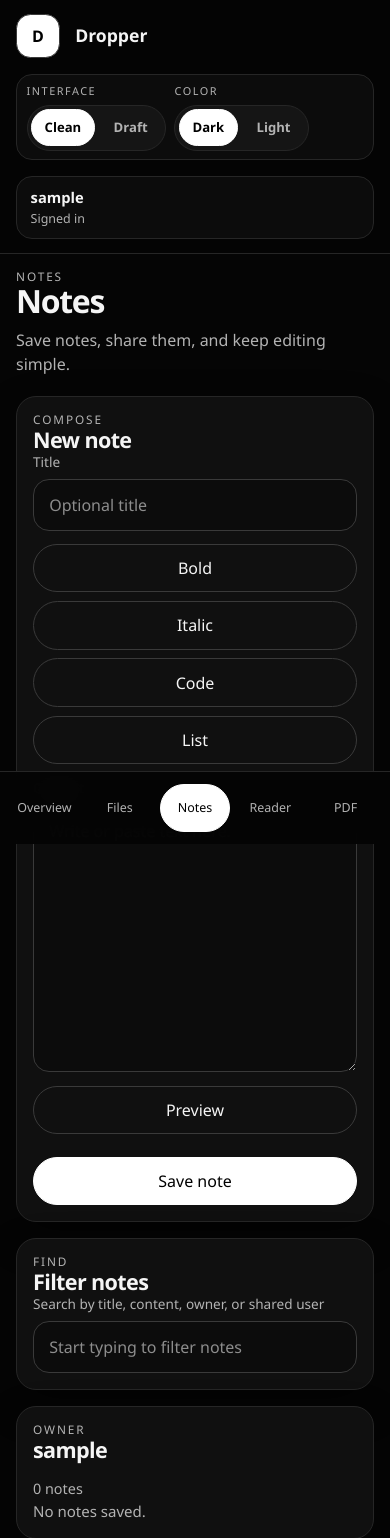
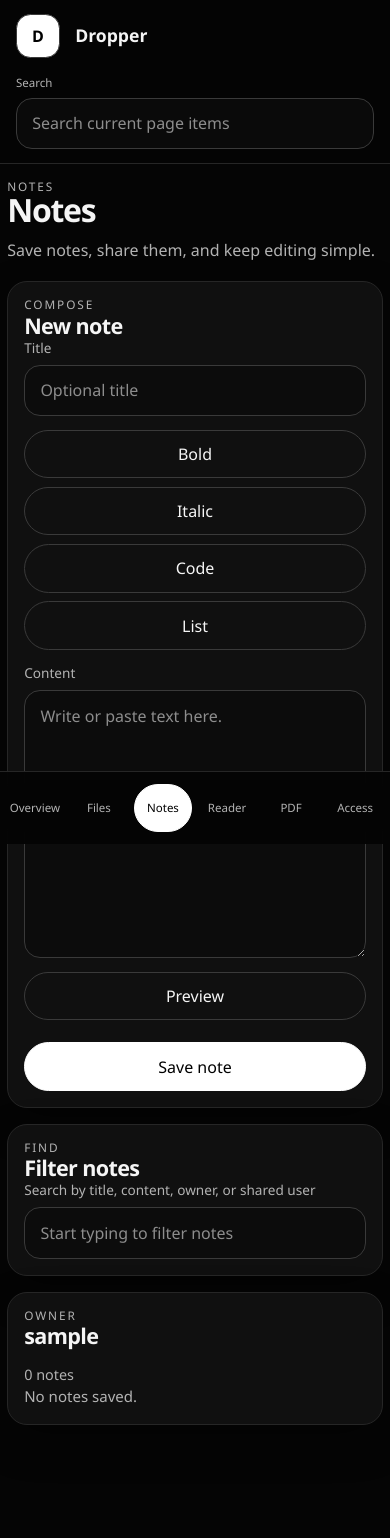
Before and after one commit to zof4/Research, a Flask app: page /text in a window 390 px wide. Shown: the top 1538 px of the page. After the commit the page ends 1484 px from the top, so only its background shows below. Run offline with Flask 3, Linux system fonts and the light colour scheme; the visitor is signed in with stand-in values (Sample User, id 1).

Commit message:
Improve mobile layout and note reading workflow

```diff
--- a/app.py
+++ b/app.py
@@ -1671,6 +1671,17 @@ def render_dashboard_page(active_page: str):
     return render_template("index.html", **context)
 
 
+def can_view_text_entry(entry: Dict, owner: str, viewer: str, admin_view: bool) -> bool:
+    if admin_view or owner == viewer:
+        return True
+    shared_with = {
+        normalize_username(str(value))
+        for value in entry.get("shared_with", [])
+        if normalize_username(str(value))
+    }
+    return viewer in shared_with
+
+
 @app.context_processor
 def utility_processor():
     return {
@@ -1836,6 +1847,32 @@ def files_page():
 @app.get("/text")
 def text_page():
     return render_dashboard_page("text")
+
+
+@app.get("/text/view/<entry_id>")
+@login_required
+def view_text_entry(entry_id: str):
+    viewer = current_username()
+    if not viewer:
+        raise Forbidden()
+
+    owner = get_target_username_from_request(default=viewer if not is_admin_user() else None)
+    paths = ensure_user_paths(owner)
+    entry = find_history_item(paths["text_history_file"], entry_id)
+    if entry is None or not can_view_text_entry(entry, owner, viewer, is_admin_user()):
+        raise NotFound()
+
+    return render_template(
+        "note.html",
+        entry=entry,
+        entry_owner=owner,
+        is_authenticated=True,
+        is_admin=is_admin_user(),
+        current_username=viewer,
+        selected_owner=owner,
+        available_share_users=[user for user in managed_usernames() if user != owner and user != ADMIN_USERNAME],
+        max_text_chars=MAX_TEXT_CHARS,
+    )
 
 
 @app.get("/latex")
--- a/static/app.js
+++ b/static/app.js
@@ -540,6 +540,43 @@
     });
   };
 
+  const initGlobalSearch = () => {
+    const input = document.querySelector("[data-global-search]");
+    if (!(input instanceof HTMLInputElement) || input.dataset.globalSearchInit) {
+      return;
+    }
+    input.dataset.globalSearchInit = "1";
+
+    const applySearch = () => {
+      const query = input.value || "";
+      const scopedInputs = document.querySelectorAll("[data-list-filter-input]");
+      scopedInputs.forEach((filterInput) => {
+        if (!(filterInput instanceof HTMLInputElement)) {
+          return;
+        }
+        filterInput.value = query;
+        filterInput.dispatchEvent(new Event("input", { bubbles: true }));
+      });
+    };
+
+    input.addEventListener("input", applySearch);
+  };
+
+  const initCompactHeaderOnScroll = () => {
+    const shell = document.querySelector(".app-shell");
+    if (!(shell instanceof HTMLElement) || shell.dataset.scrollHeaderInit) {
+      return;
+    }
+    shell.dataset.scrollHeaderInit = "1";
+
+    const syncCompactState = () => {
+      shell.classList.toggle("is-scrolled", window.scrollY > 0);
+    };
+
+    window.addEventListener("scroll", syncCompactState, { passive: true });
+    syncCompactState();
+  };
+
   const hasDashboardShell = (doc) =>
     shellSelectors.every((selector) => doc.querySelector(selector));
 
@@ -597,6 +634,8 @@
     initChatPolling();
     initFilePaste();
     initListFilters();
+    initGlobalSearch();
+    initCompactHeaderOnScroll();
     return true;
   };
 
@@ -718,4 +757,6 @@
   initChatPolling();
   initFilePaste();
   initListFilters();
+  initGlobalSearch();
+  initCompactHeaderOnScroll();
 })();
--- a/static/style.css
+++ b/static/style.css
@@ -138,6 +138,7 @@ summary::-webkit-details-marker {
   background: color-mix(in srgb, var(--bg) 92%, transparent);
   border-bottom: 1px solid var(--border);
   backdrop-filter: blur(14px);
+  transition: padding 140ms ease, gap 140ms ease;
 }
 
 .brand {
@@ -207,11 +208,20 @@ summary::-webkit-details-marker {
   border-color: var(--accent);
 }
 
-.header-status {
+.header-search {
   display: flex;
   align-items: center;
   justify-content: flex-end;
-  min-width: 0;
+  min-width: min(24rem, 100%);
+}
+
+.header-search .field {
+  width: min(24rem, 100%);
+  margin: 0;
+}
+
+.header-search .field span {
+  font-size: 0.72rem;
 }
 
 .appearance-panel {
@@ -297,6 +307,20 @@ summary::-webkit-details-marker {
 .app-layout {
   display: grid;
   grid-template-columns: 280px minmax(0, 1fr);
+}
+
+.app-shell.is-scrolled .site-header {
+  padding-block: 0.55rem;
+  gap: 0.7rem;
+}
+
+.app-shell.is-scrolled .brand-mark {
+  width: 2.15rem;
+  height: 2.15rem;
+}
+
+.app-shell.is-scrolled .brand-copy span {
+  display: none;
 }
 
 .sidebar {
@@ -774,6 +798,12 @@ textarea::placeholder {
   gap: 0.55rem;
 }
 
+.inline-details > summary.button {
+  width: auto;
+  min-width: 7rem;
+  flex: 0 0 auto;
+}
+
 .nested-details {
   width: 100%;
 }
@@ -906,7 +936,7 @@ textarea::placeholder {
 
 .reader-topbar-inner,
 .reader-main {
-  width: min(1100px, calc(100% - 2rem));
+  width: min(1400px, calc(100% - 1rem));
   margin: 0 auto;
 }
 
@@ -931,7 +961,11 @@ textarea::placeholder {
 }
 
 .reader-panel {
-  padding: 1.25rem;
+  padding: 1.25rem 1.4rem;
+}
+
+.note-main .note-panel textarea {
+  min-height: min(72vh, 980px);
 }
 
 html[data-interface="draft"] .site-header,
@@ -983,7 +1017,7 @@ html[data-interface="draft"] .toggle-button {
   bottom: 0;
   z-index: 20;
   display: none;
-  grid-template-columns: repeat(5, minmax(0, 1fr));
+  grid-template-columns: repeat(6, minmax(0, 1fr));
   gap: 0.5rem;
   padding: 0.75rem 1rem calc(0.75rem + env(safe-area-inset-bottom));
   border-top: 1px solid var(--border);
@@ -1040,10 +1074,6 @@ html[data-interface="draft"] .toggle-button {
     grid-template-columns: 1fr;
   }
 
-  .appearance-panel.is-compact {
-    width: 100%;
-  }
-
   .sidebar {
     display: none;
   }
@@ -1080,17 +1110,9 @@ html[data-interface="draft"] .toggle-button {
     display: none;
   }
 
-  .header-status {
+  .header-search {
     width: 100%;
-    justify-content: stretch;
-  }
-
-  .appearance-panel {
-    width: 100%;
-  }
-
-  .account-chip {
-    width: 100%;
+    min-width: 0;
   }
 
   .panel,
@@ -1113,6 +1135,10 @@ html[data-interface="draft"] .toggle-button {
     width: 100%;
   }
 
+  .inline-details > summary.button {
+    width: auto;
+  }
+
   .button-row,
   .inline-form {
     width: 100%;
@@ -1124,10 +1150,24 @@ html[data-interface="draft"] .toggle-button {
 
   .mobile-nav {
     gap: 0.35rem;
-    padding-inline: 0.6rem;
+    padding-inline: max(env(safe-area-inset-left), 0.35rem) max(env(safe-area-inset-right), 0.35rem);
   }
 
   .mobile-nav-link {
     min-height: 48px;
+    font-size: 0.72rem;
+  }
+
+  .page {
+    padding-inline: max(env(safe-area-inset-left), 0.45rem) max(env(safe-area-inset-right), 0.45rem);
+  }
+
+  .reader-topbar-inner,
+  .reader-main {
+    width: calc(100% - 0.5rem);
+  }
+
+  .reader-main {
+    padding-inline: 0;
   }
 }
--- a/templates/index.html
+++ b/templates/index.html
@@ -21,7 +21,7 @@
 <html lang="en">
   <head>
     <meta charset="UTF-8" />
-    <meta name="viewport" content="width=device-width, initial-scale=1.0" />
+    <meta name="viewport" content="width=device-width, initial-scale=1.0, viewport-fit=cover" />
     <title>{{ page_titles.get(active_page, "Dropper") }} · Dropper</title>
     <script>
       (function () {
@@ -54,24 +54,16 @@
           {{ ui.nav_link('text_page', 'Notes', 'text', active_page, is_admin, selected_owner) }}
           {{ ui.nav_link('reader_page', 'Reader', 'reader', active_page, is_admin, selected_owner) }}
           {{ ui.nav_link('latex_page', 'PDF', 'latex', active_page, is_admin, selected_owner) }}
+          {{ ui.nav_link('access_page', 'Access', 'access', active_page, is_admin, selected_owner) }}
         </nav>
         {% endif %}
 
-        {{ ui.appearance_controls(True) }}
-
-        <div class="header-status">
+        <div class="header-search">
           {% if is_authenticated %}
-          <a class="account-chip" href="{{ ui.page_url('access_page', is_admin, selected_owner) }}" data-async-nav>
-            <span class="account-label">{% if is_admin %}Admin{% else %}{{ current_username }}{% endif %}</span>
-            <span class="account-detail">
-              {% if is_admin %}Managing {{ selected_owner }}{% else %}Signed in{% endif %}
-            </span>
-          </a>
-          {% else %}
-          <span class="account-chip is-muted">
-            <span class="account-label">Guest</span>
-            <span class="account-detail">Sign in to upload or save.</span>
-          </span>
+          <label class="field">
+            <span>Search</span>
+            <input type="search" data-global-search placeholder="Search current page items" />
+          </label>
           {% endif %}
         </div>
       </header>
@@ -630,12 +622,7 @@
                       </div>
                       <div class="record-side">
                         <div class="button-row">
-                          <details class="inline-details">
-                            <summary class="button button-primary">Read note</summary>
-                            <div class="detail-panel prose-block">
-                              {{ render_basic_text_markup(item.content) }}
-                            </div>
-                          </details>
+                          <a class="button button-primary" href="{{ url_for('view_text_entry', entry_id=item.id, owner=group.owner) }}">Read note</a>
                           {% if is_admin or group.owner == current_username %}
                           <details class="inline-details">
                             <summary class="button button-secondary">Manage</summary>
@@ -1209,6 +1196,7 @@
         {{ ui.nav_link('text_page', 'Notes', 'text', active_page, is_admin, selected_owner, True) }}
         {{ ui.nav_link('reader_page', 'Reader', 'reader', active_page, is_admin, selected_owner, True) }}
         {{ ui.nav_link('latex_page', 'PDF', 'latex', active_page, is_admin, selected_owner, True) }}
+        {{ ui.nav_link('access_page', 'Access', 'access', active_page, is_admin, selected_owner, True) }}
       </nav>
       {% endif %}
     </div>
```
Also changed, not shown: templates/note.html (added, +67 -0 lines), templates/reader.html (+1 -19 lines).
